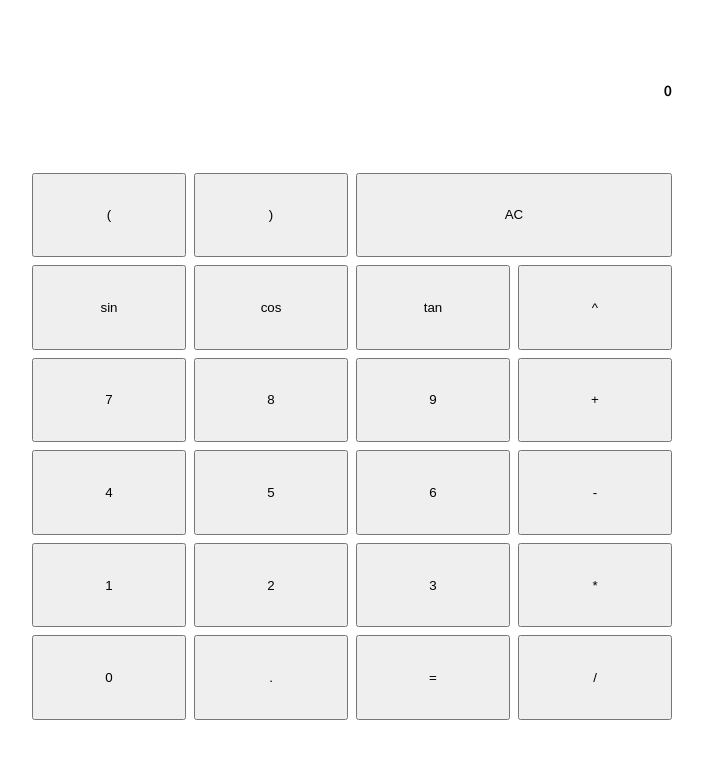
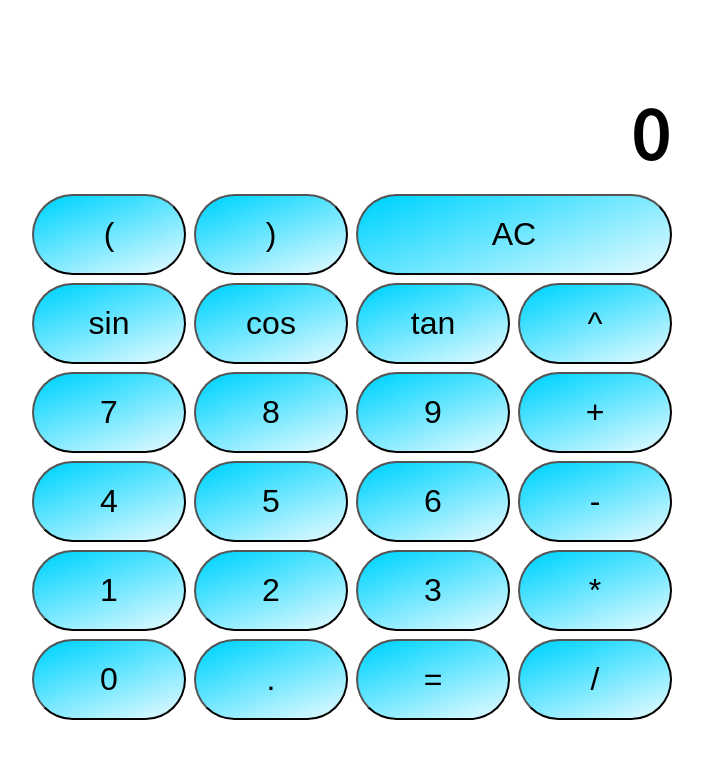
Before and after one commit to DylanGBaker/BBD_Vac_Work_Sample_Project, a plain HTML site: page index.html in a window 1280 px wide. Shown: the whole page, without its empty margins (288-991 px from the left). Drawn offline with nearby package versions, Linux system fonts and the light colour scheme.

Commit message:
Basic light theme implemented

```diff
--- a/style.css
+++ b/style.css
@@ -22,6 +22,7 @@ body {
 
 .calculator-display {
   margin: 0;
+  font-size: 5em;
   text-align: right;
   grid-row-start: 1;
   grid-column: span 4;
@@ -31,6 +32,10 @@ body {
 .calculator-btn {
   cursor: pointer;
   outline: none;
+  background-image: linear-gradient(160deg, #00d4ff 5%, #ffffff 110%);
+
+  border-radius: 200em;
+  font-size: 2em;
 }
 
 #clear {
```
